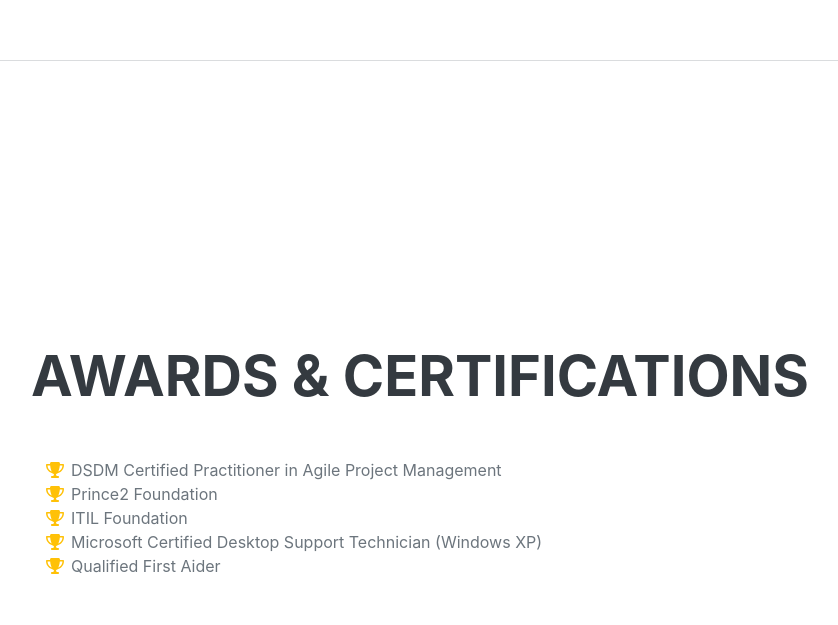
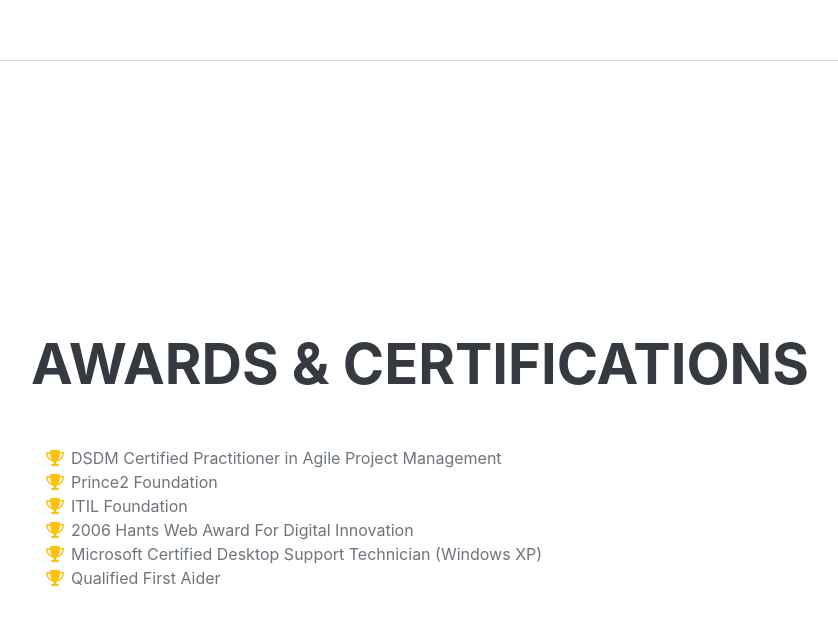
Before and after one commit to dazstaffs/resume, a plain HTML site: page index.html in a window 1280 px wide. Shown: the part 4893-5518 px from the top of the page, without its empty margins (289-1127 px from the left). Drawn offline with nearby package versions, Linux system fonts and the light colour scheme; a web font is replaced by a local one.

Commit message:
Added HantsWeb Award

```diff
--- a/index.html
+++ b/index.html
@@ -217,6 +217,10 @@
                         </li>
                         <li>
                             <span class="fa-li"><i class="fas fa-trophy text-warning"></i></span>
+                            2006 Hants Web Award For Digital Innovation
+                        </li>
+                        <li>
+                            <span class="fa-li"><i class="fas fa-trophy text-warning"></i></span>
                             Microsoft Certified Desktop Support Technician (Windows XP)
                         </li>
                         <li>
```
